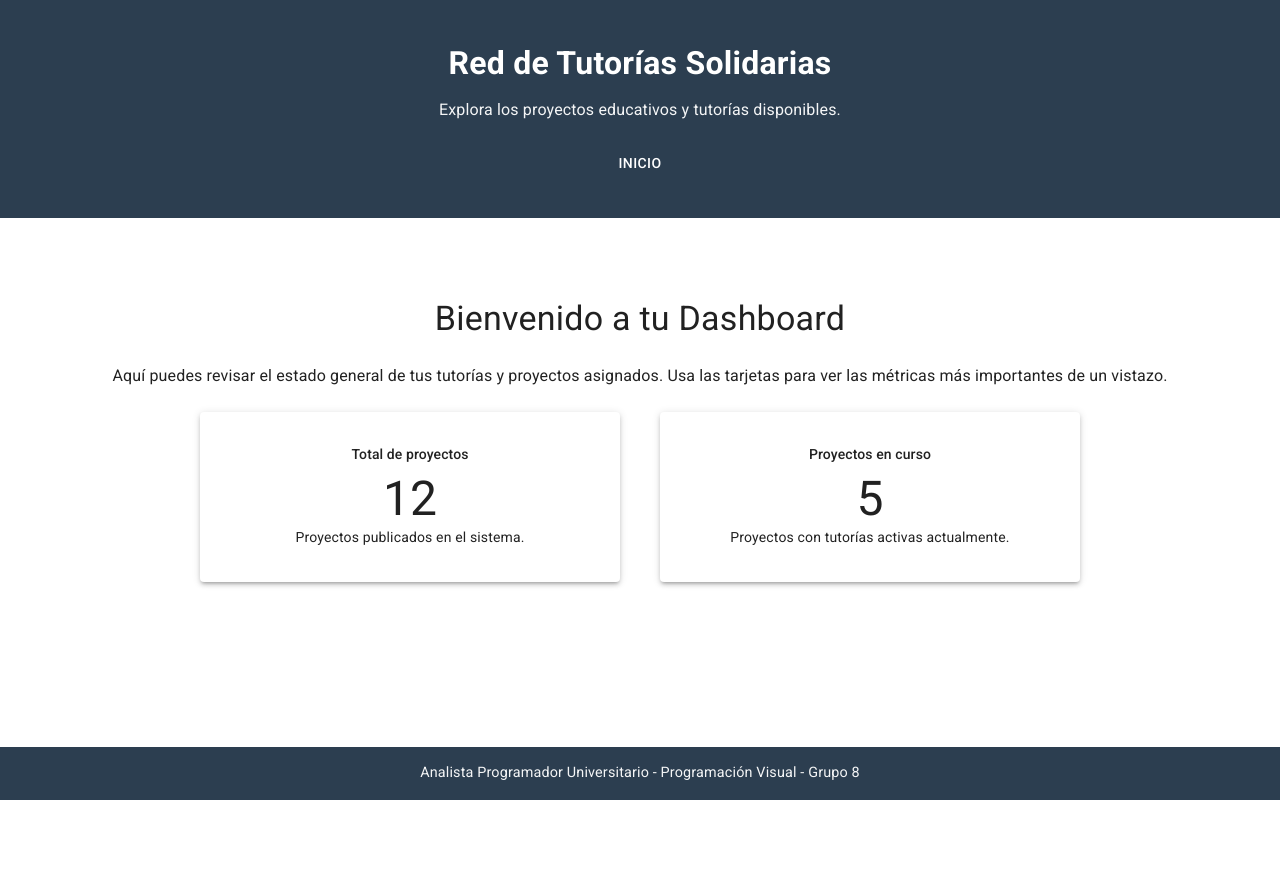
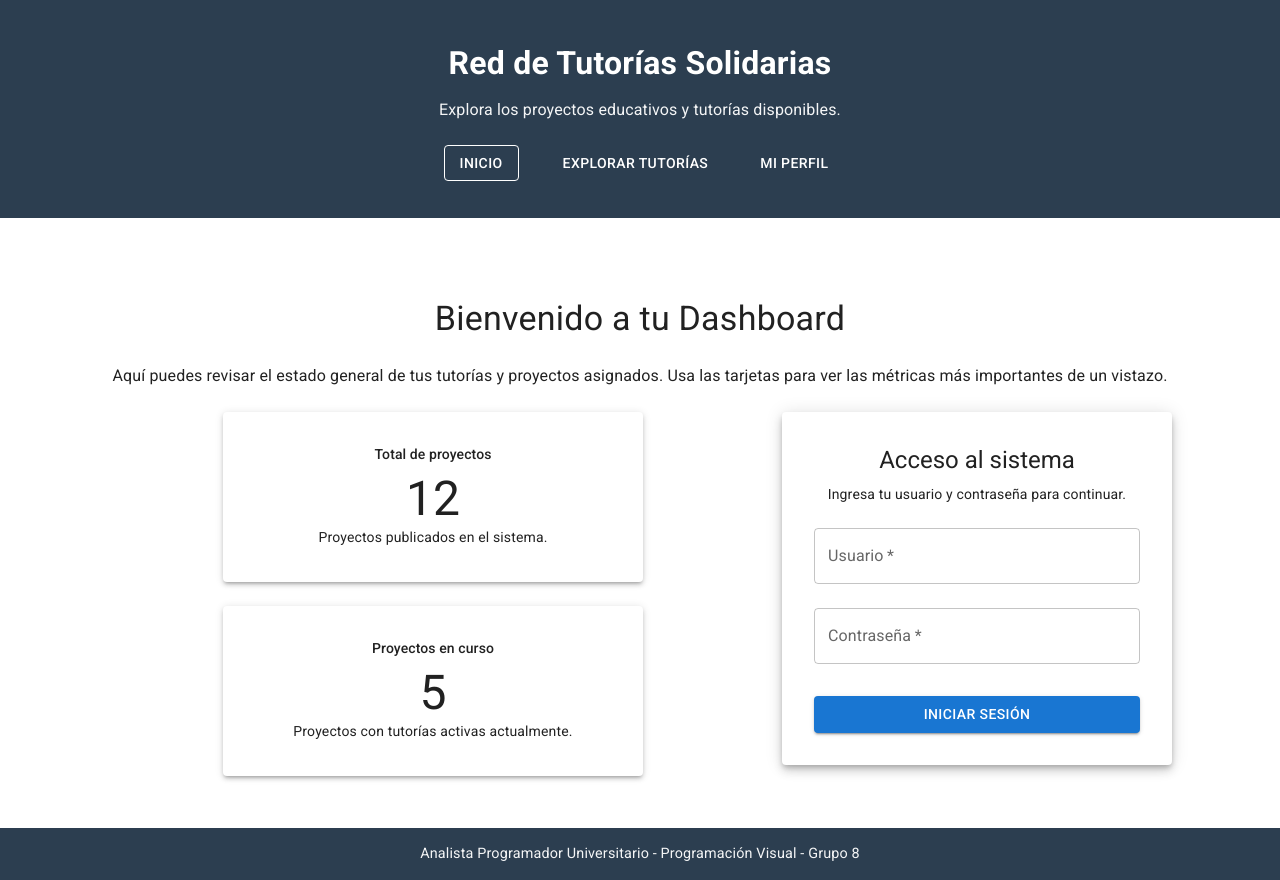
Before and after one commit to Mesconiji/PV_TP3_Grupo8, a React (Vite) app: page /dashboard in a window 1280 px wide. Before the commit this address led to /. Before the commit the page ends 800 px from the top, so only its background shows below. Built offline with nearby package versions, Linux system fonts and the light colour scheme.

Commit message:
Creacion de login y arreglo de MUI Marcos Ovejero

```diff
--- /dev/null
+++ b/src/components/LoginCard.jsx
@@ -0,0 +1,77 @@
+import { useState } from 'react'
+import { useNavigate } from 'react-router-dom'
+import { Box, Button, Paper, TextField, Typography, Alert } from '@mui/material'
+import { useAuth } from '../hook/useAuth.jsx'
+
+const LoginCard = () => {
+  const { login } = useAuth()
+  const navigate = useNavigate()
+  const [form, setForm] = useState({ usuario: '', password: '' })
+  const [error, setError] = useState('')
+
+  const manejarCambio = (event) => {
+    const { name, value } = event.target
+    setForm((prev) => ({ ...prev, [name]: value }))
+  }
+
+  const manejarSubmit = (event) => {
+    event.preventDefault()
+    setError('')
+
+    const exito = login(form)
+    if (exito) {
+      navigate('/dashboard')
+      return
+    }
+
+    setError('Usuario o contraseña incorrectos. Intenta nuevamente.')
+  }
+
+  return (
+    <Paper elevation={6} sx={{ p: 4, minWidth: 320 }}>
+      <Box sx={{ mb: 3, textAlign: 'center' }}>
+        <Typography variant="h5" component="h2" gutterBottom>
+          Acceso al sistema
+        </Typography>
+        <Typography variant="body2" color="text.secondary">
+          Ingresa tu usuario y contraseña para continuar.
+        </Typography>
+      </Box>
+
+      {error && (
+        <Alert severity="error" sx={{ mb: 3 }}>
+          {error}
+        </Alert>
+      )}
+
+      <Box component="form" onSubmit={manejarSubmit} noValidate>
+        <TextField
+          fullWidth
+          required
+          label="Usuario"
+          name="usuario"
+          value={form.usuario}
+          onChange={manejarCambio}
+          sx={{ mb: 3 }}
+        />
+
+        <TextField
+          fullWidth
+          required
+          type="password"
+          label="Contraseña"
+          name="password"
+          value={form.password}
+          onChange={manejarCambio}
+          sx={{ mb: 4 }}
+        />
+
+        <Button type="submit" variant="contained" fullWidth>
+          Iniciar sesión
+        </Button>
+      </Box>
+    </Paper>
+  )
+}
+
+export default LoginCard
--- a/src/components/Nav.jsx
+++ b/src/components/Nav.jsx
@@ -61,8 +61,6 @@ const Nav = () => {
         )}
       </NavLink>
 
-      {/* Solo visibles si el usuario está logeado */}
-      {auth.estaLogeado && (
       <NavLink to="/proyectos" style={estilosLink}>
         {({ isActive }) => (
           <Button sx={estilosBoton} variant={isActive ? 'outlined' : 'text'}>
@@ -70,9 +68,7 @@ const Nav = () => {
           </Button>
         )}
       </NavLink>
-      )}
 
-      {auth.estaLogeado && (
       <NavLink to="/perfil" style={estilosLink}>
         {({ isActive }) => (
           <Button sx={estilosBoton} variant={isActive ? 'outlined' : 'text'}>
@@ -80,9 +76,7 @@ const Nav = () => {
           </Button>
         )}
       </NavLink>
-      )}
 
-      {/* Botón logout — solo visible si está logeado */}
       {auth.estaLogeado && (
         <Button
           variant="contained"
--- a/src/components/ProyectoCard.jsx
+++ b/src/components/ProyectoCard.jsx
@@ -1,44 +1,40 @@
-
+import { Card, CardHeader, CardContent, CardActions, Button } from '@mui/material'
 import { Link } from 'react-router-dom'
-
-import Card from '@mui/material/Card'
-import CardContent from '@mui/material/CardContent'
-import CardActions from '@mui/material/CardActions'
-import Button from '@mui/material/Button'
-import Typography from '@mui/material/Typography'
 
 const ProyectoCard = ({ proyecto, manejarEliminar }) => {
   const { titulo, categoria, estado, id } = proyecto
 
   return (
-    <Card sx={{ maxWidth: 345, margin: 2 }}>
-      <CardContent>
-        <Typography variant="h5">
-          {titulo}
-        </Typography>
+    <Card variant="outlined" className="card proyecto-card">
+      <CardHeader
+        title={titulo}
+        subheader={categoria}
+        titleTypographyProps={{ align: 'center' }}
+        subheaderTypographyProps={{ align: 'center' }}
+      />
 
-        <Typography color="text.secondary">
-          {categoria}
-        </Typography>
-
-        <Typography sx={{ mt: 1 }}>
-          Estado: {estado}
-        </Typography>
+      <CardContent sx={{ display: 'flex', justifyContent: 'center', pb: 1 }}>
+        <span className={`badge ${estado === 'Activo' ? 'badge-teal' : 'badge-gray'}`}>
+          {estado}
+        </span>
       </CardContent>
 
-      <CardActions>
+      <CardActions sx={{ justifyContent: 'center', gap: 2, pb: 2 }}>
         <Button
           component={Link}
           to={`/proyectos/${id}`}
           size="small"
+          className="btn btn--detalle"
+          sx={{ textTransform: 'none', padding: '6px 12px', fontSize: '0.9rem' }}
         >
           Ver detalle
         </Button>
 
         <Button
+          className="btn btn--eliminar"
           size="small"
-          color="error"
           onClick={() => manejarEliminar(id)}
+          sx={{ textTransform: 'none', padding: '6px 12px', fontSize: '0.9rem' }}
         >
           Eliminar
         </Button>
--- a/src/components/RutaPrivada.jsx
+++ b/src/components/RutaPrivada.jsx
@@ -1,12 +1,12 @@
-import { Navigate } from 'react-router-dom';
+import { Navigate, Outlet } from 'react-router-dom';
 import { useAuth } from '../hook/useAuth';
 
-const RutaPrivada = ({ children }) => {
-  const { estaLogeado } = useAuth();
+const RutaPrivada = () => {
+  const { auth } = useAuth();
 
-  if (!estaLogeado) return <Navigate to="/" replace />;
+  if (!auth?.estaLogeado) return <Navigate to="/" replace />;
 
-  return children;
+  return <Outlet />;
 };
 
 export default RutaPrivada;
--- a/src/views/Dashboard.jsx
+++ b/src/views/Dashboard.jsx
@@ -1,10 +1,14 @@
-import Box from '@mui/material/Box'
+import { Box } from '@mui/material'
 import Container from '@mui/material/Container'
 import Typography from '@mui/material/Typography'
 import Card from '@mui/material/Card'
 import CardContent from '@mui/material/CardContent'
+import LoginCard from '../components/LoginCard.jsx'
+import { useAuth } from '../hook/useAuth.jsx'
 
 const Dashboard = () => {
+  const { auth } = useAuth()
+
   return (
     <Container maxWidth="lg" className="dashboardContainer">
       <Box className="dashboardIntro">
@@ -17,8 +21,10 @@ const Dashboard = () => {
         </Typography>
       </Box>
 
-      <Box sx={{ display: 'flex', justifyContent: 'center', gap: 3, flexWrap: 'wrap' }}>
-        <Box sx={{ width: '100%', maxWidth: 420, mx: 1 }}>
+      <Box sx={{ display: 'grid', gridTemplateColumns: { xs: '1fr', md: '2fr 1.2fr' }, gap: 3, alignItems: 'start' }}>
+        <Box>
+          <Box sx={{ display: 'flex', flexWrap: 'wrap', gap: 3, justifyContent: 'center' }}>
+            <Box sx={{ width: '100%', maxWidth: 420 }}>
               <Card elevation={3} className="metricCard">
                 <CardContent sx={{ textAlign: 'center', py: 4 }}>
                   <Typography variant="subtitle2" color="text.secondary" gutterBottom>
@@ -34,7 +40,7 @@ const Dashboard = () => {
               </Card>
             </Box>
 
-        <Box sx={{ width: '100%', maxWidth: 420, mx: 1 }}>
+            <Box sx={{ width: '100%', maxWidth: 420 }}>
               <Card elevation={3} className="metricCard">
                 <CardContent sx={{ textAlign: 'center', py: 4 }}>
                   <Typography variant="subtitle2" color="text.secondary" gutterBottom>
@@ -50,6 +56,25 @@ const Dashboard = () => {
               </Card>
             </Box>
           </Box>
+
+          {auth?.estaLogeado && (
+            <Box sx={{ mt: 4 }}>
+              <Card elevation={3} className="metricCard">
+                <CardContent sx={{ textAlign: 'center', py: 4 }}>
+                  <Typography variant="h6" gutterBottom>
+                    Hola, {auth.usuario?.nombre}
+                  </Typography>
+                  <Typography variant="body2" color="text.secondary">
+                    Ya puedes acceder a tus proyectos y tu perfil desde el menú.
+                  </Typography>
+                </CardContent>
+              </Card>
+            </Box>
+          )}
+        </Box>
+
+        {!auth?.estaLogeado && <LoginCard />}
+      </Box>
     </Container>
   )
 }
--- /dev/null
+++ b/src/views/Login.jsx
@@ -0,0 +1,79 @@
+import { useState } from 'react'
+import { useNavigate } from 'react-router-dom'
+import { Box, Button, Container, Paper, TextField, Typography, Alert } from '@mui/material'
+import { useAuth } from '../hook/useAuth.jsx'
+
+const Login = () => {
+  const { login } = useAuth()
+  const navigate = useNavigate()
+  const [form, setForm] = useState({ usuario: '', password: '' })
+  const [error, setError] = useState('')
+
+  const manejarCambio = (event) => {
+    const { name, value } = event.target
+    setForm((prev) => ({ ...prev, [name]: value }))
+  }
+
+  const manejarSubmit = (event) => {
+    event.preventDefault()
+    setError('')
+
+    const exito = login(form)
+    if (exito) {
+      navigate('/dashboard')
+      return
+    }
+
+    setError('Usuario o contraseña incorrectos. Intenta nuevamente.')
+  }
+
+  return (
+    <Container maxWidth="sm" sx={{ mt: 8, mb: 8 }}>
+      <Paper elevation={6} sx={{ px: 4, py: 5 }}>
+        <Box sx={{ textAlign: 'center', mb: 4 }}>
+          <Typography variant="h4" component="h1" gutterBottom>
+            Iniciar sesión
+          </Typography>
+          <Typography variant="body1" color="text.secondary">
+            Ingresa con tu usuario y contraseña para acceder al dashboard.
+          </Typography>
+        </Box>
+
+        {error && (
+          <Alert severity="error" sx={{ mb: 3 }}>
+            {error}
+          </Alert>
+        )}
+
+        <Box component="form" onSubmit={manejarSubmit} noValidate>
+          <TextField
+            fullWidth
+            required
+            label="Usuario"
+            name="usuario"
+            value={form.usuario}
+            onChange={manejarCambio}
+            sx={{ mb: 3 }}
+          />
+
+          <TextField
+            fullWidth
+            required
+            type="password"
+            label="Contraseña"
+            name="password"
+            value={form.password}
+            onChange={manejarCambio}
+            sx={{ mb: 4 }}
+          />
+
+          <Button type="submit" variant="contained" fullWidth size="large">
+            Entrar
+          </Button>
+        </Box>
+      </Paper>
+    </Container>
+  )
+}
+
+export default Login
--- a/src/views/PerfilUsuario.jsx
+++ b/src/views/PerfilUsuario.jsx
@@ -1,4 +1,4 @@
-import {useState} from 'react'
+import { useState } from 'react'
 import Container from '@mui/material/Container'
 import Box from '@mui/material/Box'
 import Typography from '@mui/material/Typography'
@@ -6,10 +6,24 @@ import Paper from '@mui/material/Paper'
 import List from '@mui/material/List'
 import ListItem from '@mui/material/ListItem'
 import ListItemText from '@mui/material/ListItemText'
+import TextField from '@mui/material/TextField'
 import Button from '@mui/material/Button'
 import { useAuth } from '../hook/useAuth.jsx'
 
 const PerfilUsuario = () => {
+  const { auth, actualizarPerfil } = useAuth()
+  const usuario = auth?.usuario || {}
+
+  const [enEdicion, setEnEdicion] = useState(false)
+  const [nombre, setNombre] = useState(usuario.nombre || '')
+  const [rol, setRol] = useState(usuario.rol || '')
+  const [institucion, setInstitucion] = useState(usuario.institucion || '')
+
+  const handleGuardar = () => {
+    actualizarPerfil({ nombre, rol, institucion })
+    setEnEdicion(false)
+  }
+
   return (
     <Container maxWidth="lg" className="profileContainer">
       <Box sx={{ textAlign: 'center', mb: 3 }}>
@@ -34,7 +48,7 @@ const PerfilUsuario = () => {
                   size="small"
                 />
               ) : (
-                <ListItemText primary="Nombre" secondary={usuario?.nombre} />
+                <ListItemText primary="Nombre" secondary={usuario.nombre || 'No definido'} />
               )}
             </ListItem>
 
@@ -48,7 +62,7 @@ const PerfilUsuario = () => {
                   size="small"
                 />
               ) : (
-                <ListItemText primary="Rol" secondary={usuario?.rol} />
+                <ListItemText primary="Rol" secondary={usuario.rol || 'No definido'} />
               )}
             </ListItem>
 
@@ -62,7 +76,7 @@ const PerfilUsuario = () => {
                   size="small"
                 />
               ) : (
-                <ListItemText primary="Institución" secondary={usuario?.institucion} />
+                <ListItemText primary="Institución" secondary={usuario.institucion || 'No definida'} />
               )}
             </ListItem>
           </List>
```
Also changed, not shown: src/routes/routes.jsx (+6 -6 lines), src/views/DetalleProyecto.jsx (line endings or trailing spaces). Lines whose indentation alone changed are shown as unchanged.
